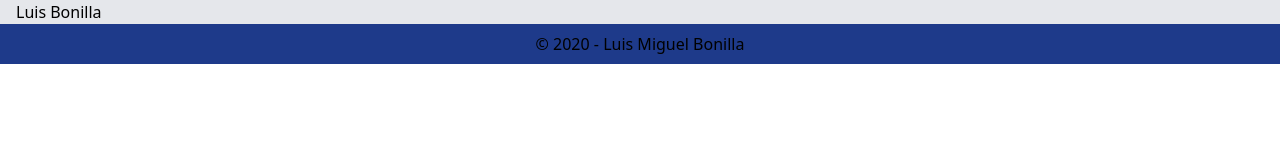
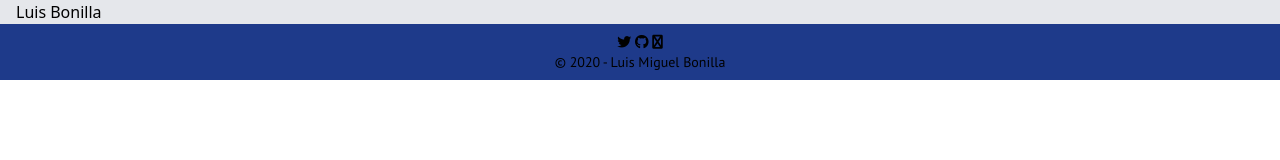
Before and after one commit to Luismi74/luismi74.github.io, a plain HTML site: page index.html in a window 1280 px wide. Drawn offline with nearby package versions, Linux system fonts and the light colour scheme.

Commit message:
added favicons to the footer :)

```diff
--- a/index.html
+++ b/index.html
@@ -6,6 +6,7 @@
         <meta name="description" content="">
         <meta name="viewport" content="width=device-width, initial-scale=1">
         <link rel="stylesheet" href="https://unpkg.com/tailwindcss@^1.0/dist/tailwind.min.css">
+        <script src="https://kit.fontawesome.com/f4adf1766d.js" crossorigin="anonymous"></script>
         <link rel="stylesheet" href="main.css">
 
     </head>
@@ -15,7 +16,12 @@
     </div>
 
     <div class="bg-blue-900 px-5">
-        <footer class="block text-teal-300 text-center bg-blue-900 px-4 py-2">
+        <footer class="block text-teal-300 text-center bg-blue-900 px-4 py-2 text-sm" id="footerfont">
+            <div class="px-6">
+                <a href="#"><i class="fab fa-twitter"></i></a>
+                <a href="#"><i class="fab fa-github"></i></a>
+                <a href="#"><i class="fas fa-linkedin"></i></a>
+            </div>
 <!-- automatic copyright year changer -->
         <script>
             document.write("© ");
@@ -26,6 +32,6 @@
     </div>
 
 
-        <script src="" async defer></script>
+        <script src="main.js" async defer></script>
     </body>
 </html>
--- a/main.css
+++ b/main.css
@@ -0,0 +1,5 @@
+@import url('https://fonts.googleapis.com/css2?family=PT+Sans&display=swap');
+
+#footerfont {
+    font-family: 'PT Sans', sans-serif;
+}
```
